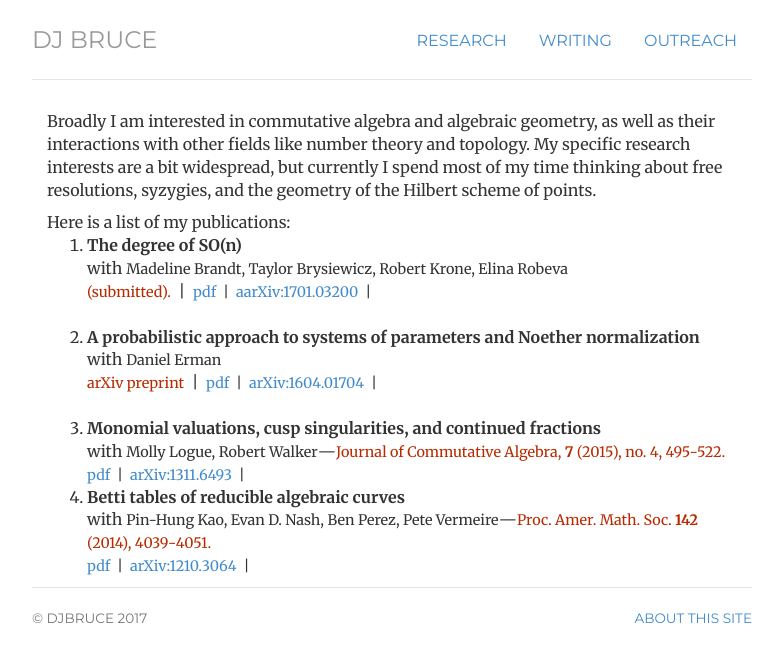
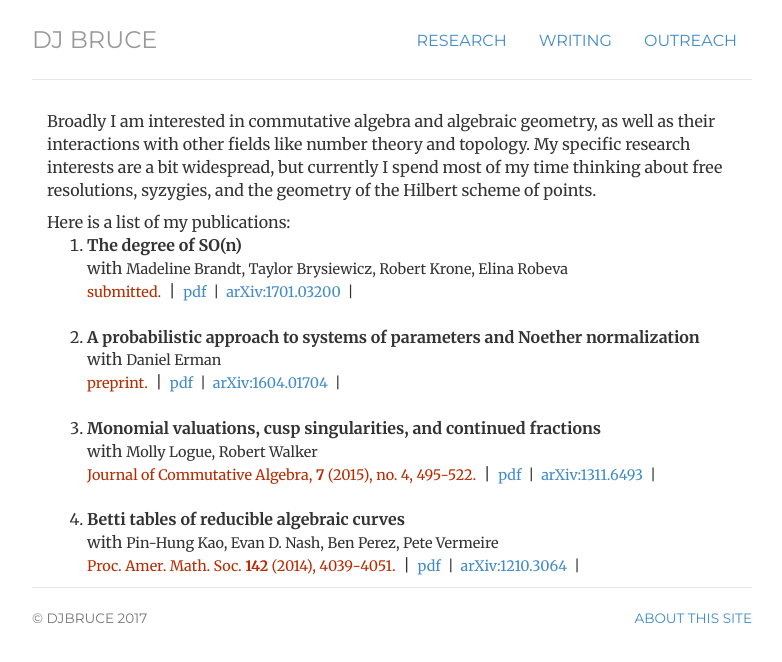
Before and after one commit to julietteBruce/old-homepage, a Jekyll site: the page built from research/index.html, in a window 1280 px wide. Shown: the top 662 px of the page, without its empty margins (248-1030 px from the left). Built offline with Jekyll 4.4.1, drawn with Linux system fonts in a browser that asks for light colours.

Commit message:
still fine tuning

```diff
--- a/research/index.html
+++ b/research/index.html
@@ -15,28 +15,28 @@ Here is a list of my publications:
 		<span class="title">The degree of SO(n)</span>
 		<br />with <span class="coauthor">Madeline Brandt, Taylor Brysiewicz, Robert Krone, Elina Robeva</span>
 		<br>
-		<span class="journal">(submitted).</span> &nbsp;|&nbsp; <span class="links"><a href="">pdf</a> &nbsp;|&nbsp; <a href="https://arxiv.org/abs/1701.03200">aarXiv:1701.03200</a> &nbsp;|&nbsp;</span>
+		<span class="journal">submitted.</span> &nbsp;|&nbsp; <span class="links"><a href="">pdf</a> &nbsp;|&nbsp; <a href="https://arxiv.org/abs/1701.03200">arXiv:1701.03200</a> &nbsp;|&nbsp;</span>
   </li>
   <br>
   <li>
 		<span class="title">A probabilistic approach to systems of parameters and Noether normalization</span>
 		<br />with <span class="coauthor">Daniel Erman</span>
 		<br>
-		<span class="journal">arXiv preprint</span> &nbsp;|&nbsp; <span class="links"><a href="">pdf</a> &nbsp;|&nbsp; <a href="http://arxiv.org/abs/1604.01704">arXiv:1604.01704</a> &nbsp;|&nbsp;</span>
+		<span class="journal">preprint.</span> &nbsp;|&nbsp; <span class="links"><a href="">pdf</a> &nbsp;|&nbsp; <a href="http://arxiv.org/abs/1604.01704">arXiv:1604.01704</a> &nbsp;|&nbsp;</span>
   </li>
   <br>
   <li>
 		<span class="title">Monomial valuations, cusp singularities, and continued fractions</span>
-		<br />with <span class="coauthor">Molly Logue, Robert Walker</span>&mdash;<span class="journal">Journal of Commutative Algebra, <b>7</b> (2015), no. 4, 495-522.</span>
+		<br />with <span class="coauthor">Molly Logue, Robert Walker</span>
 		<br>
-		<span class="links"><a href="">pdf</a> &nbsp;|&nbsp; <a href="https://arxiv.org/abs/1311.6493">arXiv:1311.6493</a> &nbsp;|&nbsp;</span>
+		<span class="journal">Journal of Commutative Algebra, <b>7</b> (2015), no. 4, 495-522.</span> &nbsp;|&nbsp; <span class="links"><a href="">pdf</a> &nbsp;|&nbsp; <a href="https://arxiv.org/abs/1311.6493">arXiv:1311.6493</a> &nbsp;|&nbsp;</span>
   </li>
-
+  <br>
   <li>
 		<span class="title">Betti tables of reducible algebraic curves</span>
-		<br />with <span class="coauthor">Pin-Hung Kao, Evan D. Nash, Ben Perez, Pete Vermeire</span>&mdash;<span class="journal">Proc. Amer. Math. Soc. <b>142</b> (2014), 4039-4051.</span>
+		<br />with <span class="coauthor">Pin-Hung Kao, Evan D. Nash, Ben Perez, Pete Vermeire</span>
 		<br>
-		<span class="links"><a href="">pdf</a> &nbsp;|&nbsp; <a href="https://arxiv.org/abs/1210.3064">arXiv:1210.3064</a> &nbsp;|&nbsp;</span>
+		<span class="journal">Proc. Amer. Math. Soc. <b>142</b> (2014), 4039-4051.</span> &nbsp;|&nbsp; <span class="links"><a href="">pdf</a> &nbsp;|&nbsp; <a href="https://arxiv.org/abs/1210.3064">arXiv:1210.3064</a> &nbsp;|&nbsp;</span>
   </li>
 
 </ol>
```
